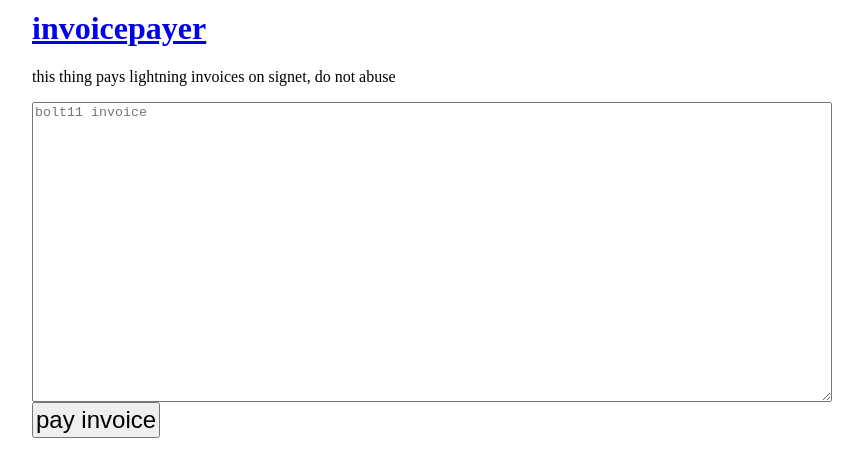
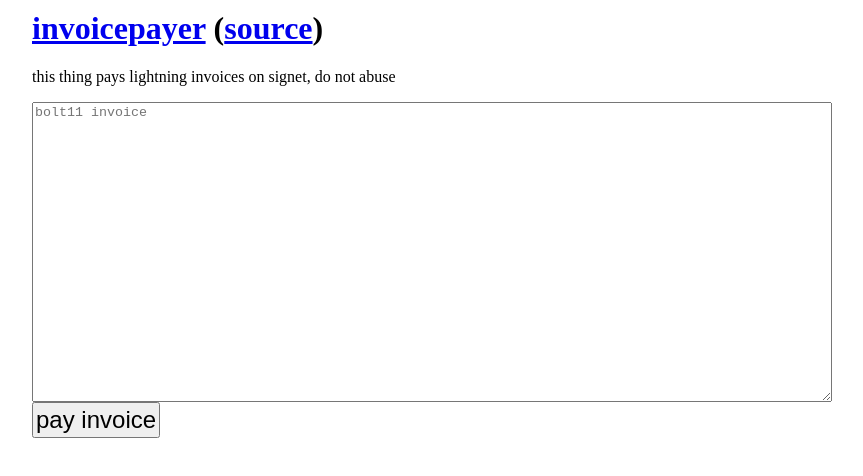
Before and after one commit to fiatjaf/invoicepayer, a plain HTML site: page index.html in a window 1280 px wide. Shown: the whole page, without its empty margins (208-1071 px from the left). Drawn offline with Linux system fonts and the light colour scheme.

Commit message:
link to source.

```diff
--- a/index.html
+++ b/index.html
@@ -1,7 +1,7 @@
 <meta charset=utf-8>
 <title>invoicepayer</title>
 
-<h1><a href="/">invoicepayer</a></h1>
+<h1><a href="/">invoicepayer</a> (<a href="https://github.com/fiatjaf/invoicepayer" target="_blank">source</a>)</h1>
 <p>this thing pays lightning invoices on signet, do not abuse</p>
 <form action=/pay/ method=post>
   <textarea name=invoice placeholder="bolt11 invoice"></textarea>
```
